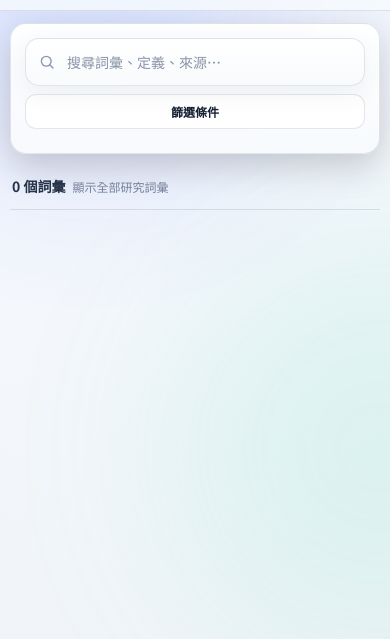
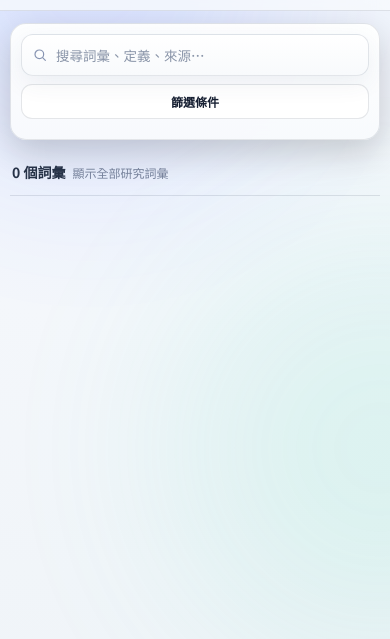
Before and after one commit to jush-website/research-dictionary, a website: page web/index.html in a window 390 px wide. Shown: the part 57-696 px from the top of the page. Drawn offline with Linux system fonts and the light colour scheme; no server answers.

Commit message:
Make phone search field more compact

```diff
--- a/web/styles.css
+++ b/web/styles.css
@@ -797,3 +797,37 @@ html[data-theme="light"] .chip.private{color:#65449a;background:rgba(121,80,184,
     border-color:rgba(22,139,106,.22);
   }
 }
+
+
+/* v14: compact phone search field */
+@media (max-width:620px){
+  .search-sidebar{
+    padding:10px!important;
+  }
+  .search-sidebar .search-wrap{
+    min-height:42px!important;
+    padding:0 9px!important;
+    gap:7px!important;
+    border-radius:12px!important;
+  }
+  .search-sidebar .search-icon{
+    width:18px!important;
+    height:18px!important;
+    flex-basis:18px!important;
+  }
+  .search-sidebar .search-icon svg{
+    width:16px!important;
+    height:16px!important;
+  }
+  .search-sidebar .search-wrap input{
+    padding:9px 0!important;
+    font-size:calc(13.5px * var(--font-scale))!important;
+    line-height:1.25!important;
+  }
+  .search-sidebar .clear-search{
+    width:26px!important;
+    height:26px!important;
+    flex-basis:26px!important;
+    font-size:16px!important;
+  }
+}
```
